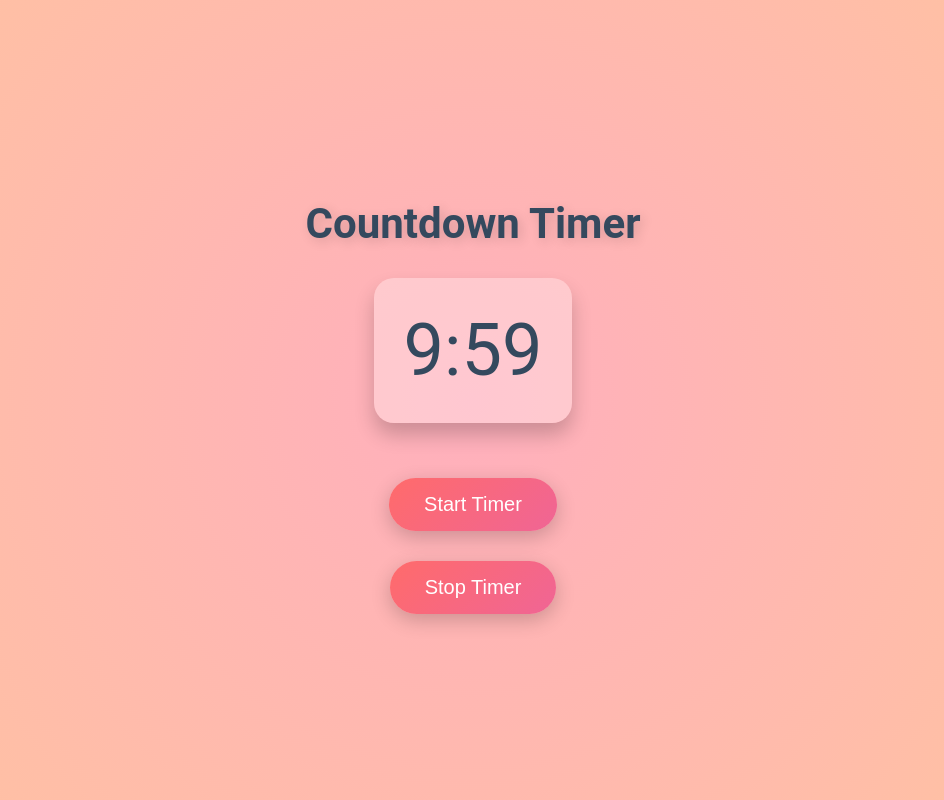
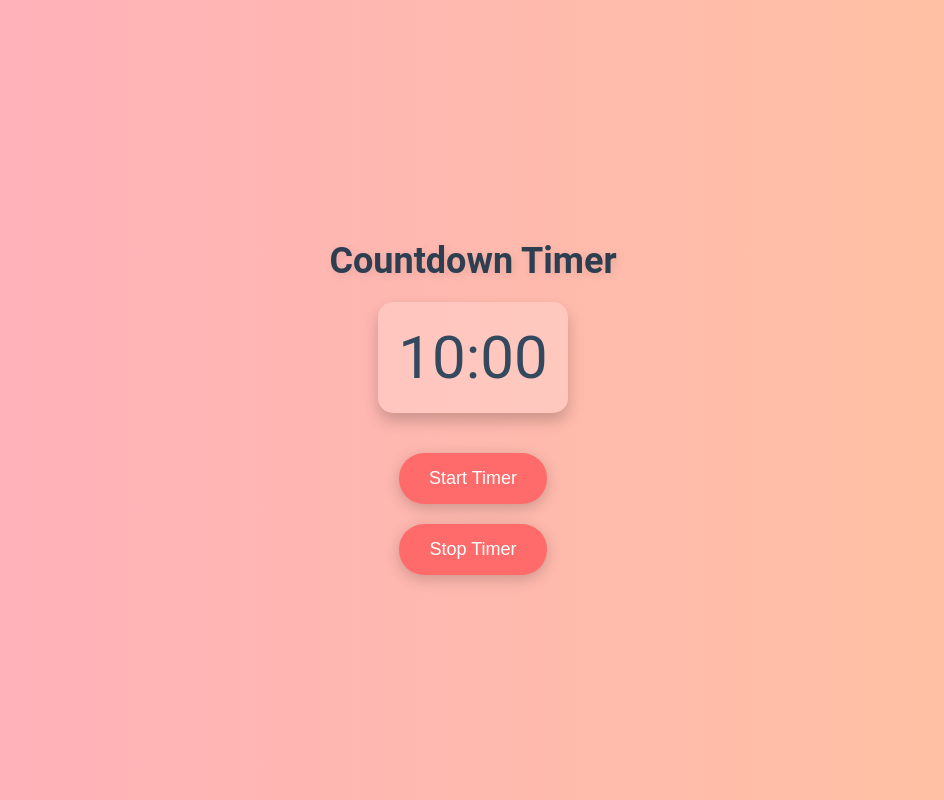
Before and after one commit to Shubhem/Simple-Countdown-Timer, a plain HTML site: page home.html in a window 1280 px wide. Both pictures are taken after a click on the button "Start Timer". Shown: the whole page, without its empty margins (167-1111 px from the left). Drawn offline with Linux system fonts and the light colour scheme.

Commit message:
Update home.html

```diff
--- a/home.html
+++ b/home.html
@@ -14,56 +14,55 @@
       justify-content: center;
       align-items: center;
       min-height: 100vh;
-      background: radial-gradient(circle, #ffafbd, #ffc3a0); /* Radial gradient for depth */
-      color: #2c3e50; /* Darker shade for better contrast */
+      background: linear-gradient(to right, #ffafbd, #ffc3a0); /* Soft pink-orange gradient */
+      color: #333;
     }
 
     h1 {
-      font-size: 42px;
-      margin-bottom: 30px;
-      color: #34495e; /* Deep blue-gray color */
-      text-shadow: 3px 3px 12px rgba(0, 0, 0, 0.15); /* Enhanced text shadow for depth */
+      font-size: 36px;
+      margin-bottom: 20px;
+      color: #2c3e50;
+      text-shadow: 2px 2px 8px rgba(0, 0, 0, 0.1); /* Subtle text shadow */
     }
 
     .timer {
-      font-size: 72px; /* Increased font size for better emphasis */
-      color: #34495e;
-      margin-bottom: 40px;
-      padding: 30px;
-      background: rgba(255, 255, 255, 0.3); /* Light, semi-transparent background for contrast */
-      border-radius: 20px;
-      box-shadow: 0 12px 20px rgba(0, 0, 0, 0.2);
-      transition: transform 0.3s ease-in-out, box-shadow 0.3s ease-in-out;
+      font-size: 60px;
+      color: #34495e; /* Deep blue-gray text color */
+      margin-bottom: 30px;
+      padding: 20px;
+      background-color: rgba(255, 255, 255, 0.2); /* Semi-transparent white background */
+      border-radius: 15px;
+      box-shadow: 0 8px 15px rgba(0, 0, 0, 0.2);
+      transition: transform 0.3s;
     }
 
     .timer:hover {
-      transform: scale(1.07); /* Enlarges slightly on hover */
-      box-shadow: 0 16px 30px rgba(0, 0, 0, 0.3);
+      transform: scale(1.05); /* Slight enlargement on hover */
     }
 
     button {
-      padding: 15px 35px;
-      font-size: 20px; /* Enhanced font size */
-      margin: 15px;
+      padding: 15px 30px;
+      font-size: 18px;
+      margin: 10px;
       border: none;
-      border-radius: 30px;
-      background: linear-gradient(135deg, #ff6b6b, #f06595); /* Gradient for depth effect */
-      color: #fff;
+      border-radius: 25px;
+      background-color: #ff6b6b; /* Soft coral button color */
+      color: white;
       cursor: pointer;
-      box-shadow: 0 6px 20px rgba(0, 0, 0, 0.2);
-      transition: background 0.3s, transform 0.2s ease, box-shadow 0.3s;
+      box-shadow: 0 4px 15px rgba(0, 0, 0, 0.2);
+      transition: background-color 0.3s, transform 0.2s, box-shadow 0.3s;
     }
 
     button:hover {
-      background: linear-gradient(135deg, #e55050, #dc5a77); /* Darker gradient on hover */
-      transform: scale(1.1); /* Enlarges on hover */
-      box-shadow: 0 10px 25px rgba(0, 0, 0, 0.4); /* More pronounced shadow on hover */
+      background-color: #e55050; /* Darker coral on hover */
+      transform: scale(1.1); /* Slightly larger scale on hover */
+      box-shadow: 0 8px 25px rgba(0, 0, 0, 0.3);
     }
 
     button:active {
-      background: linear-gradient(135deg, #c43d3d, #b84b61); /* Darker color on click */
+      background-color: #c43d3d; /* Even darker color on click */
       transform: scale(1.05);
-      box-shadow: 0 5px 15px rgba(0, 0, 0, 0.2);
+      box-shadow: 0 4px 15px rgba(0, 0, 0, 0.2);
     }
   </style>
 </head>
@@ -79,23 +78,4 @@
 
     function startTimer() {
       if (timer) return; // prevent multiple timers
-      timer = setInterval(function() {
-        let minutes = Math.floor(time / 60);
-        let seconds = time % 60;
-        document.getElementById('timer').textContent = `${minutes}:${seconds < 10 ? '0' : ''}${seconds}`;
-        time--;
-        if (time < 0) {
-          clearInterval(timer);
-          timer = null;
-          alert('Time is up!');
-        }
-      }, 1000);
-    }
-
-    function stopTimer() {
-      clearInterval(timer);
-      timer = null; // reset timer to allow restarting
-    }
-  </script>
-</body>
-</html>
+      timer = setInterval(functi
```
